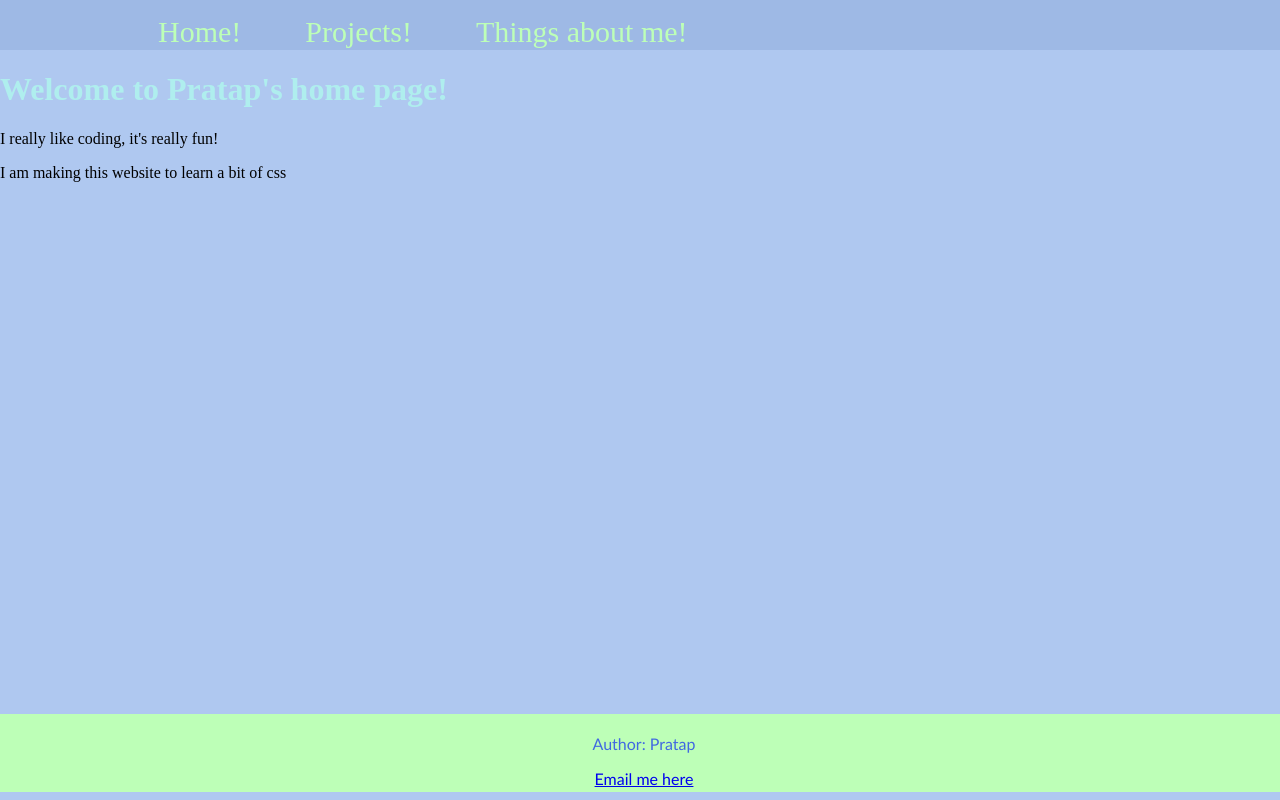
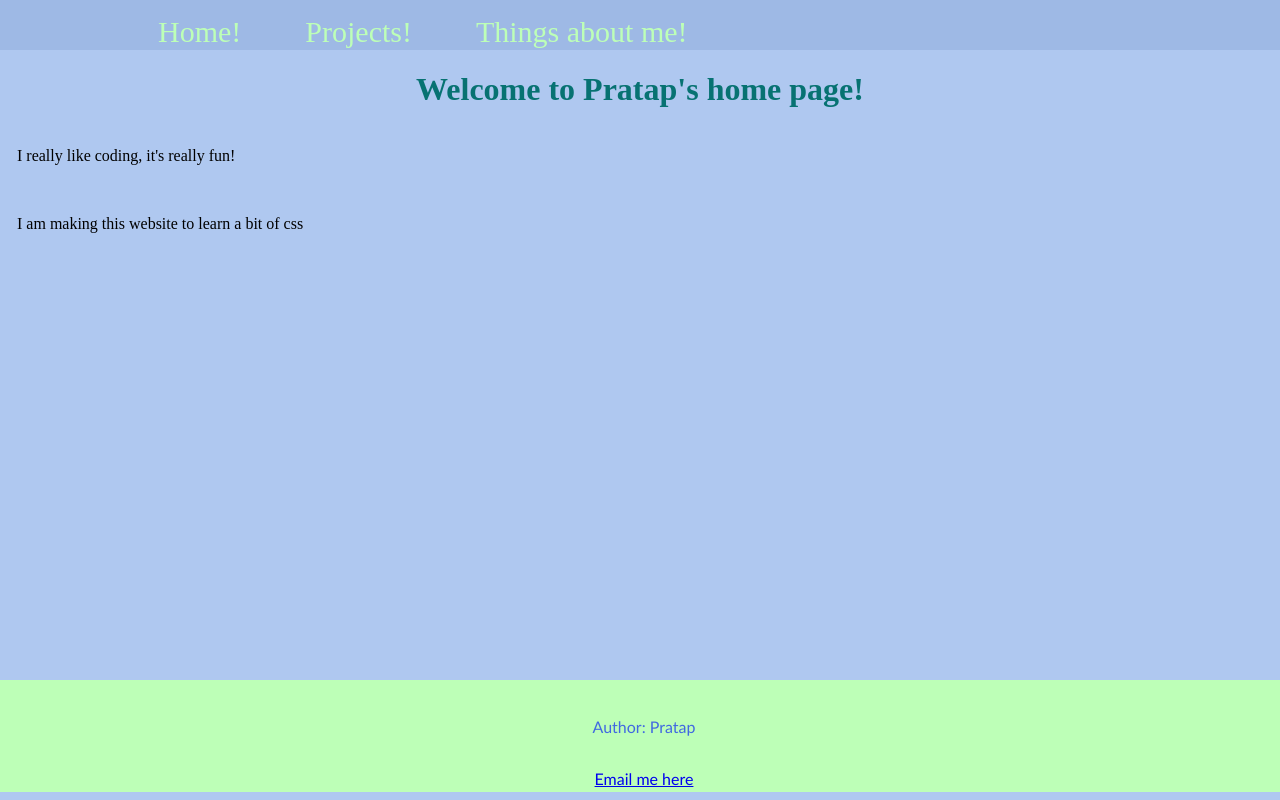
Before and after one commit to Pratap757/Pratap757.github.io, a plain HTML site: page index.html in a window 1280 px wide. Drawn offline with Linux system fonts and the light colour scheme.

Commit message:
Stylized webpages

```diff
--- a/index.html
+++ b/index.html
@@ -5,7 +5,7 @@
     <meta charset="UTF-8">
     <meta http-equiv="X-UA-Compatible" content="IE=edge">
     <meta name="viewport" content="width=device-width, initial-scale=1.0">
-    <title>Document</title>
+    <title>Homepage</title>
     <link rel="stylesheet" href="styles.css">
 </head>
 <body>
--- a/styles.css
+++ b/styles.css
@@ -1,5 +1,6 @@
 h1 {
-    color:paleturquoise;
+    color:rgb(7, 114, 114);
+    text-align: center;
 }
 
 body {
@@ -57,3 +58,6 @@ nav a:hover{color: whitesmoke;
         text-decoration: bold;
         text-decoration: underline;
     }
+p{
+    padding: 17px;
+}
```
